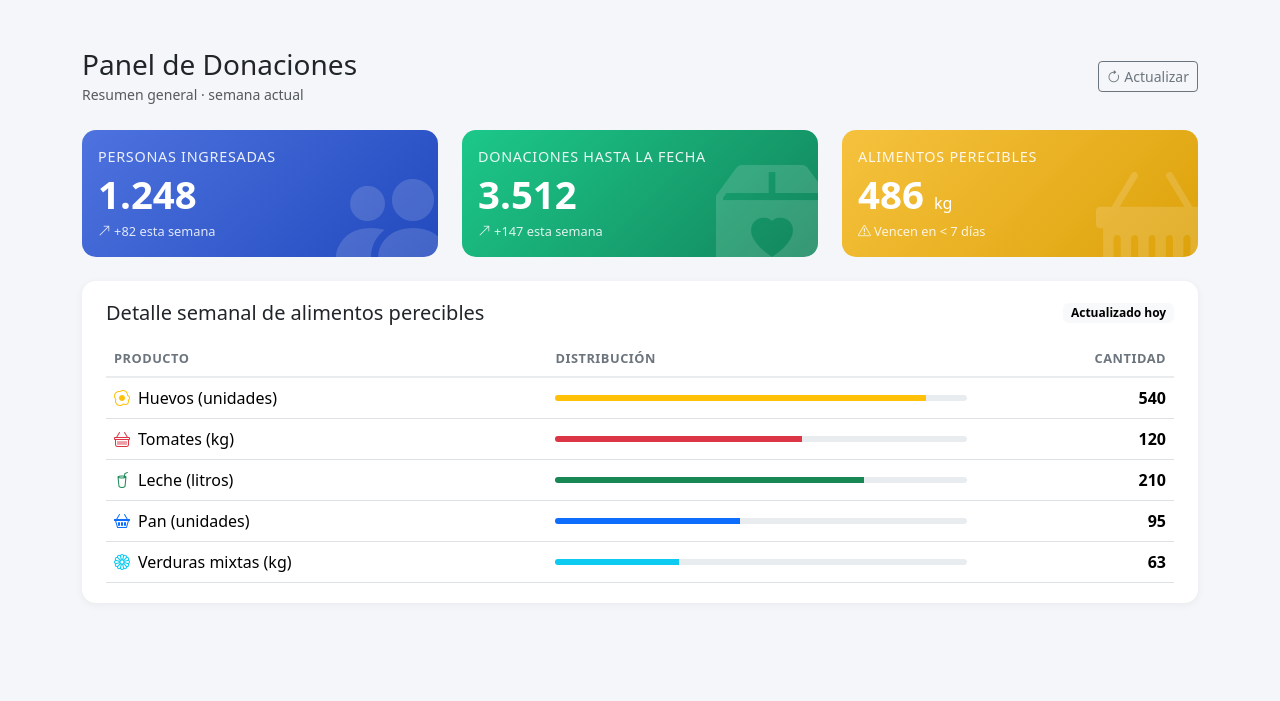
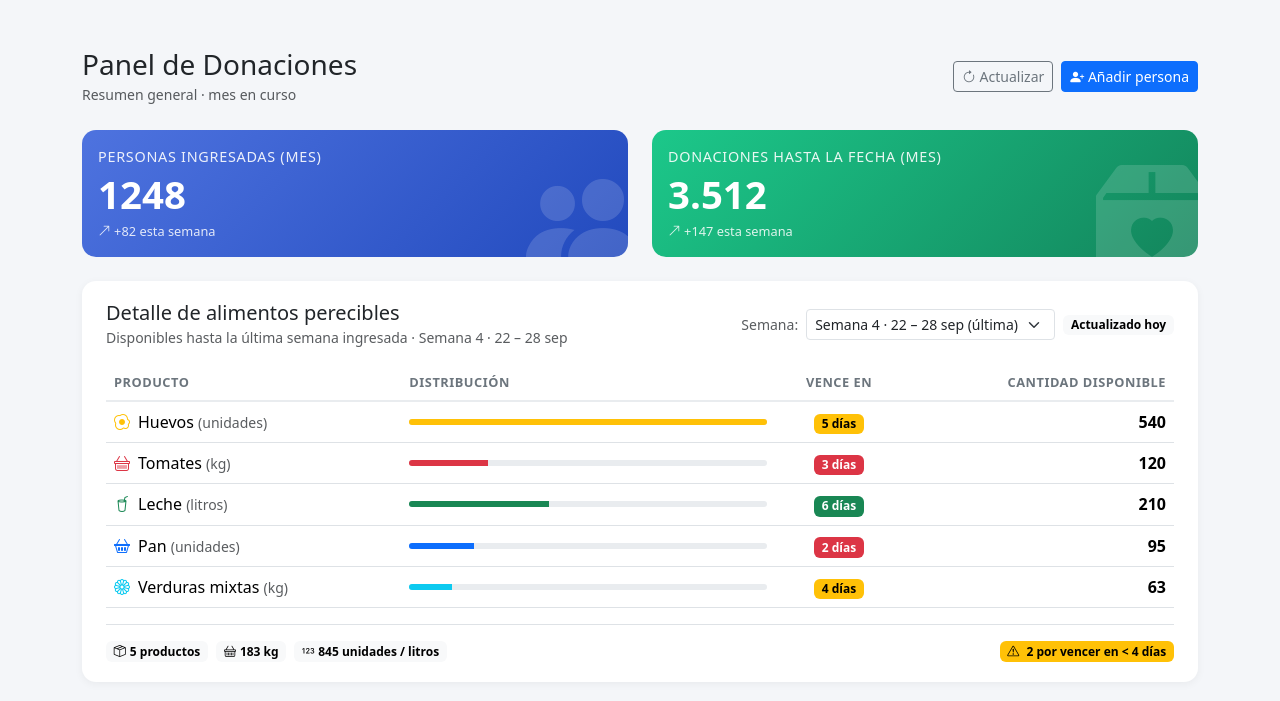
Before and after one commit to pablofgx-code/Prueba-1-Arquitectura-de-Sistemas, a FastAPI app: template frontend/templates/pages/home.html in a window 1280 px wide. Shown: the top 701 px of the page. Run offline with FastAPI, Linux system fonts and the light colour scheme; the template is opened without the code that fills it, so the values that code supplies are empty; parts of the project's set-up code (start-up, migrations or seed data) failed here and were passed over.

Commit message:
FIX- home

```diff
--- a/frontend/templates/pages/home.html
+++ b/frontend/templates/pages/home.html
@@ -2,69 +2,84 @@
 <html lang="es">
 <head>
   <meta charset="UTF-8">
-  <title>Panel de Donaciones - Mock</title>
+  <meta name="viewport" content="width=device-width, initial-scale=1">
+  <title>Panel de Donaciones</title>
   <link href="https://cdn.jsdelivr.net/npm/bootstrap@5.3.3/dist/css/bootstrap.min.css" rel="stylesheet">
   <link href="https://cdn.jsdelivr.net/npm/bootstrap-icons@1.11.3/font/bootstrap-icons.css" rel="stylesheet">
-  <style>
-    @import url('../../static/css/home.css');
-  </style>
+  <link rel="stylesheet" href="{{ url_for('static', path='css/home.css') }}">
 </head>
-
 
 <body>
 <div class="container py-5">
 
-  <div class="d-flex justify-content-between align-items-center mb-4">
+  <!-- ============ ENCABEZADO ============ -->
+  <div class="d-flex flex-wrap justify-content-between align-items-center gap-3 mb-4">
     <div>
       <h1 class="h3 mb-0">Panel de Donaciones</h1>
-      <small class="text-muted">Resumen general · semana actual</small>
+      <small class="text-muted">Resumen general · mes en curso</small>
     </div>
-    <button class="btn btn-outline-secondary btn-sm">
-      <i class="bi bi-arrow-clockwise"></i> Actualizar
-    </button>
+    <div class="d-flex gap-2">
+      <button type="button" class="btn btn-outline-secondary btn-sm">
+        <i class="bi bi-arrow-clockwise"></i> Actualizar
+      </button>
+      <!-- Sin data-bs-toggle: lo abre JS para evitar doble binding -->
+      <button type="button" class="btn btn-primary btn-sm" id="btnAbrirPersona">
+        <i class="bi bi-person-plus-fill"></i> Añadir persona
+      </button>
+    </div>
   </div>
 
-  <!-- Métricas principales -->
+  <!-- Alerta de confirmación -->
+  <div id="alertaPersona" class="alert alert-success alert-dismissible fade d-none" role="alert">
+    <i class="bi bi-check-circle-fill me-2"></i><span id="alertaPersonaTexto"></span>
+    <button type="button" class="btn-close" data-bs-dismiss="alert" aria-label="Cerrar"></button>
+  </div>
+
+  <!-- ============ MÉTRICAS ============ -->
   <div class="row g-4">
-    <div class="col-md-4">
+    <div class="col-md-6">
       <div class="card stat-card bg-grad-primary h-100">
         <div class="card-body">
-          <div class="card-title">Personas ingresadas</div>
-          <div class="value">1.248</div>
+          <div class="card-title">Personas ingresadas (mes)</div>
+          <div class="value" id="contadorPersonas">1.248</div>
           <div class="hint"><i class="bi bi-arrow-up-right"></i> +82 esta semana</div>
           <i class="bi bi-people-fill icon-bg"></i>
         </div>
       </div>
     </div>
 
-    <div class="col-md-4">
+    <div class="col-md-6">
       <div class="card stat-card bg-grad-success h-100">
         <div class="card-body">
-          <div class="card-title">Donaciones hasta la fecha</div>
+          <div class="card-title">Donaciones hasta la fecha (mes)</div>
           <div class="value">3.512</div>
           <div class="hint"><i class="bi bi-arrow-up-right"></i> +147 esta semana</div>
           <i class="bi bi-box2-heart-fill icon-bg"></i>
         </div>
       </div>
     </div>
-
-    <div class="col-md-4">
-      <div class="card stat-card bg-grad-warning h-100">
-        <div class="card-body">
-          <div class="card-title">Alimentos perecibles</div>
-          <div class="value">486 <small class="fs-6 fw-normal">kg</small></div>
-          <div class="hint"><i class="bi bi-exclamation-triangle"></i> Vencen en &lt; 7 días</div>
-          <i class="bi bi-basket-fill icon-bg"></i>
-        </div>
-      </div>
-    </div>
   </div>
 
-  <!-- Detalle semanal -->
+  <!-- ============ DETALLE SEMANAL DE PERECIBLES ============ -->
   <div class="panel mt-4">
-    <div class="d-flex justify-content-between align-items-center mb-3">
-      <h5 class="mb-0">Detalle semanal de alimentos perecibles</h5>
-      <span class="badge text-bg-light">Actualizado hoy</span>
+    <div class="d-flex flex-wrap justify-content-between align-items-center gap-3 mb-3">
+      <div>
+        <h5 class="mb-0">Detalle de alimentos perecibles</h5>
+        <small class="text-muted">
+          Disponibles hasta la última semana ingresada ·
+          <span id="etiquetaSemana">Semana 4 · 22 – 28 sep</span>
+        </small>
+      </div>
+      <div class="d-flex align-items-center gap-2">
+        <label for="selectSemana" class="form-label mb-0 small text-muted text-nowrap">Semana:</label>
+        <select id="selectSemana" class="form-select form-select-sm" style="width: auto;">
+          <option value="1">Semana 1 · 01 – 07 sep</option>
+          <option value="2">Semana 2 · 08 – 14 sep</option>
+          <option value="3">Semana 3 · 15 – 21 sep</option>
+          <option value="4" selected>Semana 4 · 22 – 28 sep (última)</option>
+        </select>
+        <span class="badge text-bg-light text-nowrap">Actualizado hoy</span>
+      </div>
     </div>
 
     <div class="table-responsive">
@@ -72,61 +87,121 @@
         <thead>
           <tr>
             <th>Producto</th>
-            <th style="width: 40%;">Distribución</th>
-            <th class="text-end">Cantidad</th>
+            <th style="width: 35%;">Distribución</th>
+            <th class="text-center">Vence en</th>
+            <th class="text-end">Cantidad disponible</th>
           </tr>
         </thead>
-        <tbody>
-          <tr>
-            <td><i class="bi bi-egg-fried text-warning me-2"></i>Huevos (unidades)</td>
-            <td>
-              <div class="progress">
-                <div class="progress-bar bg-warning" style="width: 90%"></div>
-              </div>
-            </td>
-            <td class="text-end fw-semibold">540</td>
-          </tr>
-          <tr>
-            <td><i class="bi bi-basket text-danger me-2"></i>Tomates (kg)</td>
-            <td>
-              <div class="progress">
-                <div class="progress-bar bg-danger" style="width: 60%"></div>
-              </div>
-            </td>
-            <td class="text-end fw-semibold">120</td>
-          </tr>
-          <tr>
-            <td><i class="bi bi-cup-straw text-success me-2"></i>Leche (litros)</td>
-            <td>
-              <div class="progress">
-                <div class="progress-bar bg-success" style="width: 75%"></div>
-              </div>
-            </td>
-            <td class="text-end fw-semibold">210</td>
-          </tr>
-          <tr>
-            <td><i class="bi bi-basket2 text-primary me-2"></i>Pan (unidades)</td>
-            <td>
-              <div class="progress">
-                <div class="progress-bar bg-primary" style="width: 45%"></div>
-              </div>
-            </td>
-            <td class="text-end fw-semibold">95</td>
-          </tr>
-          <tr>
-            <td><i class="bi bi-flower1 text-info me-2"></i>Verduras mixtas (kg)</td>
-            <td>
-              <div class="progress">
-                <div class="progress-bar bg-info" style="width: 30%"></div>
-              </div>
-            </td>
-            <td class="text-end fw-semibold">63</td>
-          </tr>
-        </tbody>
+        <tbody id="tbodyPerecibles"></tbody>
       </table>
+    </div>
+
+    <div class="d-flex flex-wrap justify-content-between align-items-center gap-2 mt-3 pt-3 border-top">
+      <div class="d-flex flex-wrap gap-2">
+        <span class="badge text-bg-light"><i class="bi bi-box-seam me-1"></i><span id="totalProductos">0</span> productos</span>
+        <span class="badge text-bg-light"><i class="bi bi-basket me-1"></i><span id="totalPeso">0</span> kg</span>
+        <span class="badge text-bg-light"><i class="bi bi-123 me-1"></i><span id="totalUnidades">0</span> unidades / litros</span>
+      </div>
+      <span class="badge text-bg-warning">
+        <i class="bi bi-exclamation-triangle me-1"></i>
+        <span id="totalPorVencer">0</span> por vencer en &lt; 4 días
+      </span>
     </div>
   </div>
 
 </div>
+
+<!-- ============================================================
+     MODAL · se renderiza server-side ANTES de cargar los scripts
+     ============================================================ -->
+{% include 'modals/modal_persona.html' %}
+
+<!-- ============================================================
+     SCRIPTS · siempre al final, después del modal
+     ============================================================ -->
+<script src="https://cdn.jsdelivr.net/npm/bootstrap@5.3.3/dist/js/bootstrap.bundle.min.js"></script>
+<script src="{{ url_for('static', path='./static/js/modal_persona.js') }}"></script>
+
+<!-- Lógica del panel (perecibles) -->
+<script>
+const semanas = {
+  1: { etiqueta: 'Semana 1 · 01 – 07 sep', productos: [
+      { nombre:'Huevos',          icono:'bi-egg-fried', color:'warning', unidad:'unidades', tipo:'unidad', cantidad:380, vence:1 },
+      { nombre:'Tomates',         icono:'bi-basket',    color:'danger',  unidad:'kg',       tipo:'peso',   cantidad: 85, vence:2 },
+      { nombre:'Leche',           icono:'bi-cup-straw', color:'success', unidad:'litros',   tipo:'unidad', cantidad:140, vence:3 },
+      { nombre:'Pan',             icono:'bi-basket2',   color:'primary', unidad:'unidades', tipo:'unidad', cantidad: 70, vence:1 },
+      { nombre:'Verduras mixtas', icono:'bi-flower1',   color:'info',    unidad:'kg',       tipo:'peso',   cantidad: 40, vence:2 }
+  ]},
+  2: { etiqueta: 'Semana 2 · 08 – 14 sep', productos: [
+      { nombre:'Huevos',          icono:'bi-egg-fried', color:'warning', unidad:'unidades', tipo:'unidad', cantidad:430, vence:2 },
+      { nombre:'Tomates',         icono:'bi-basket',    color:'danger',  unidad:'kg',       tipo:'peso',   cantidad: 98, vence:3 },
+      { nombre:'Leche',           icono:'bi-cup-straw', color:'success', unidad:'litros',   tipo:'unidad', cantidad:165, vence:4 },
+      { nombre:'Pan',             icono:'bi-basket2',   color:'primary', unidad:'unidades', tipo:'unidad', cantidad: 82, vence:2 },
+      { nombre:'Verduras mixtas', icono:'bi-flower1',   color:'info',    unidad:'kg',       tipo:'peso',   cantidad: 51, vence:3 }
+  ]},
+  3: { etiqueta: 'Semana 3 · 15 – 21 sep', productos: [
+      { nombre:'Huevos',          icono:'bi-egg-fried', color:'warning', unidad:'unidades', tipo:'unidad', cantidad:490, vence:4 },
+      { nombre:'Tomates',         icono:'bi-basket',    color:'danger',  unidad:'kg',       tipo:'peso',   cantidad:110, vence:2 },
+      { nombre:'Leche',           icono:'bi-cup-straw', color:'success', unidad:'litros',   tipo:'unidad', cantidad:190, vence:5 },
+      { nombre:'Pan',             icono:'bi-basket2',   color:'primary', unidad:'unidades', tipo:'unidad', cantidad: 90, vence:3 },
+      { nombre:'Verduras mixtas', icono:'bi-flower1',   color:'info',    unidad:'kg',       tipo:'peso',   cantidad: 58, vence:4 }
+  ]},
+  4: { etiqueta: 'Semana 4 · 22 – 28 sep', productos: [
+      { nombre:'Huevos',          icono:'bi-egg-fried', color:'warning', unidad:'unidades', tipo:'unidad', cantidad:540, vence:5 },
+      { nombre:'Tomates',         icono:'bi-basket',    color:'danger',  unidad:'kg',       tipo:'peso',   cantidad:120, vence:3 },
+      { nombre:'Leche',           icono:'bi-cup-straw', color:'success', unidad:'litros',   tipo:'unidad', cantidad:210, vence:6 },
+      { nombre:'Pan',             icono:'bi-basket2',   color:'primary', unidad:'unidades', tipo:'unidad', cantidad: 95, vence:2 },
+      { nombre:'Verduras mixtas', icono:'bi-flower1',   color:'info',    unidad:'kg',       tipo:'peso',   cantidad: 63, vence:4 }
+  ]}
+};
+
+const ULTIMA_SEMANA = 4;
+const fmt = (n) => n.toLocaleString('es-ES');
+const claseVenc = (d) => d <= 3 ? 'text-bg-danger' : d <= 5 ? 'text-bg-warning' : 'text-bg-success';
+
+function renderSemana(numero) {
+  const semana = semanas[numero];
+  if (!semana) return;
+
+  const tbody = document.getElementById('tbodyPerecibles');
+  const maxCant = Math.max(...semana.productos.map(p => p.cantidad));
+
+  tbody.innerHTML = semana.productos.map(p => {
+    const pct = Math.round((p.cantidad / maxCant) * 100);
+    return `
+      <tr>
+        <td><i class="bi ${p.icono} text-${p.color} me-2"></i>${p.nombre}
+            <small class="text-muted">(${p.unidad})</small></td>
+        <td>
+          <div class="progress" role="progressbar" aria-valuenow="${pct}"
+               aria-valuemin="0" aria-valuemax="100">
+            <div class="progress-bar bg-${p.color}" style="width:${pct}%"></div>
+          </div>
+        </td>
+        <td class="text-center">
+          <span class="badge ${claseVenc(p.vence)}">${p.vence} día${p.vence === 1 ? '' : 's'}</span>
+        </td>
+        <td class="text-end fw-semibold">${fmt(p.cantidad)}</td>
+      </tr>`;
+  }).join('');
+
+  const peso      = semana.productos.filter(p => p.tipo === 'peso').reduce((a, p) => a + p.cantidad, 0);
+  const unidades  = semana.productos.filter(p => p.tipo === 'unidad').reduce((a, p) => a + p.cantidad, 0);
+  const porVencer = semana.productos.filter(p => p.vence < 4).length;
+
+  document.getElementById('totalProductos').textContent = semana.productos.length;
+  document.getElementById('totalPeso').textContent      = fmt(peso);
+  document.getElementById('totalUnidades').textContent  = fmt(unidades);
+  document.getElementById('totalPorVencer').textContent = porVencer;
+  document.getElementById('etiquetaSemana').textContent = semana.etiqueta;
+}
+
+document.addEventListener('DOMContentLoaded', () => {
+  const sel = document.getElementById('selectSemana');
+  sel.value = ULTIMA_SEMANA;
+  renderSemana(ULTIMA_SEMANA);
+  sel.addEventListener('change', e => renderSemana(e.target.value));
+});
+</script>
 </body>
 </html>
```
